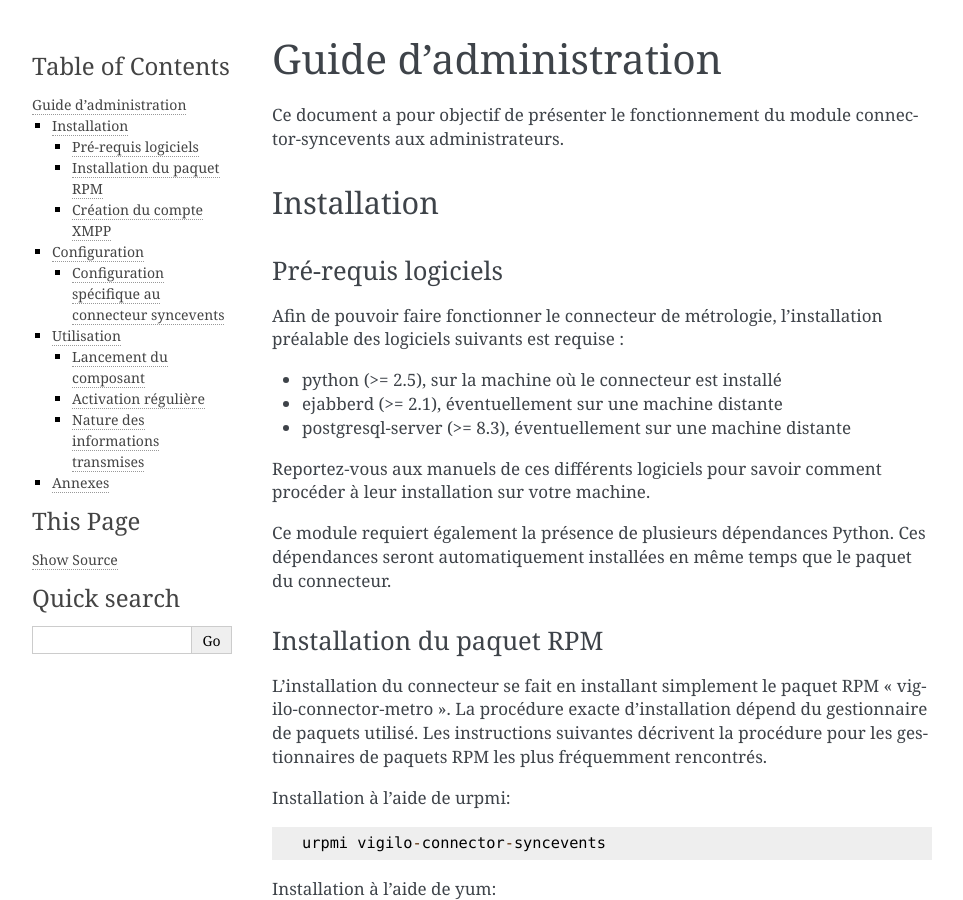
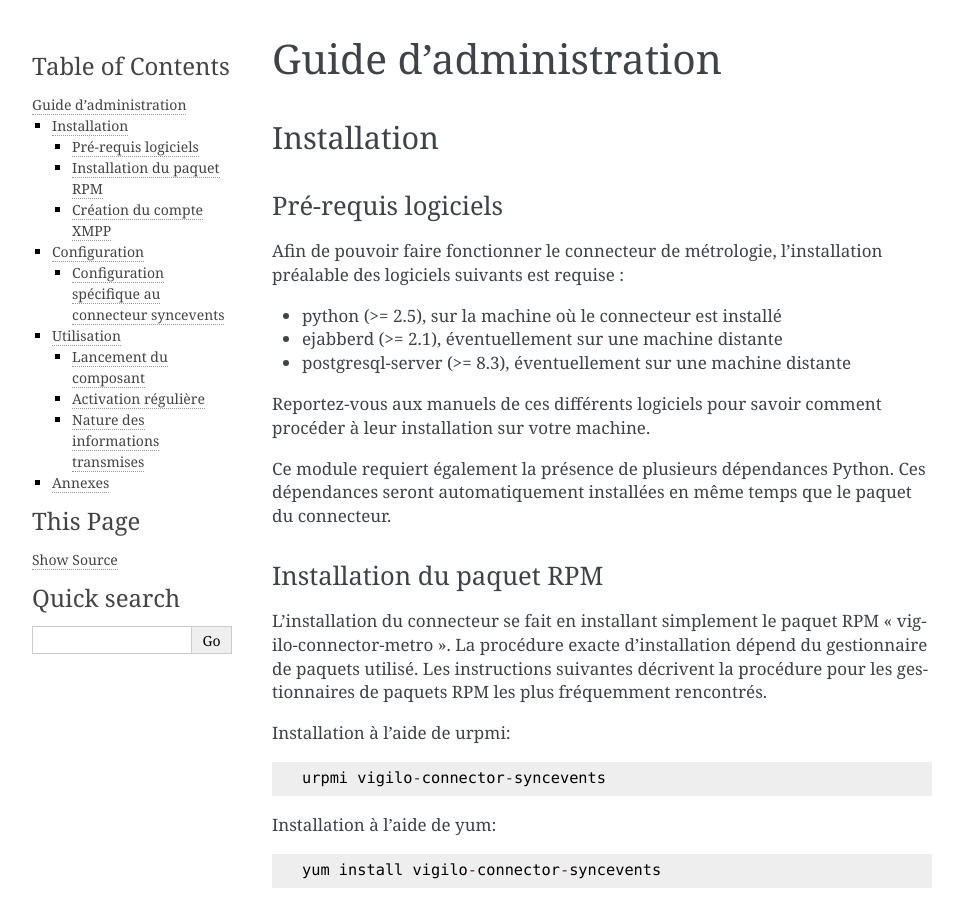
Before and after one commit to vigilo/connector-syncevents, a Sphinx documentation site: the page built from doc/admin.rst, in a window 1280 px wide and 900 px high. Shown: the whole window, without its empty margins (148-1111 px from the left). Built offline with Sphinx 7.4.7, drawn with Linux system fonts in a browser that asks for light colours; the version number is read from the project's files by our own code.

Commit message:
Petites corrections dans la doc
Change-Id: I9470202978e5af4bd71c2c33e53e21928d79f5cd

```diff
--- a/doc/admin.rst
+++ b/doc/admin.rst
@@ -1,9 +1,6 @@
 **********************
 Guide d'administration
 **********************
-
-Ce document a pour objectif de présenter le fonctionnement du module
-connector-syncevents aux administrateurs.
 
 
 Installation
```
